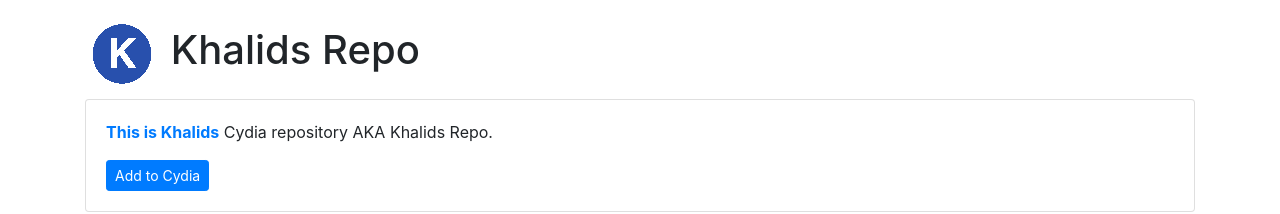
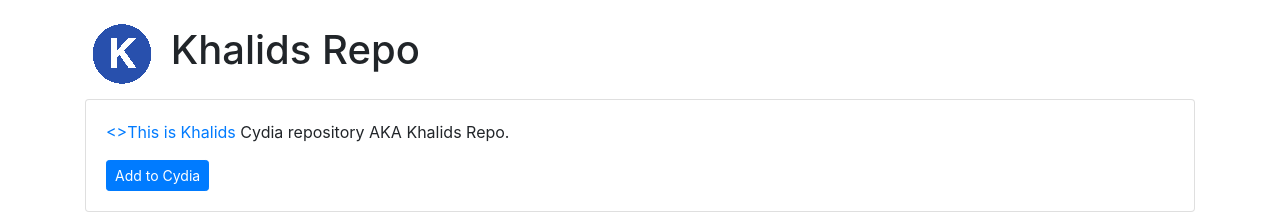
Before and after one commit to KhalidsRepo/KhalidsRepo.github.io, a plain HTML site: page index.html in a window 1280 px wide. Shown: the top 214 px of the page. Drawn offline with nearby package versions, Linux system fonts and the light colour scheme.

Commit message:
Update index.html

```diff
--- a/index.html
+++ b/index.html
@@ -15,7 +15,7 @@
 <div class="container">
 	<div class="card">
 		<div class="card-body">
-			<p><span class="text-primary"><b>This is Khalids</b></span> Cydia repository AKA Khalids Repo.</p>
+			<p><span class="text-primary"><>This is Khalids</></span> Cydia repository AKA Khalids Repo.</p>
 			<a class="btn btn-sm btn-primary" href="cydia://url/https://cydia.saurik.com/api/share#?source=https://khalidsrepo.github.io">Add to Cydia</a>
 		</div>
 	</div>
```
